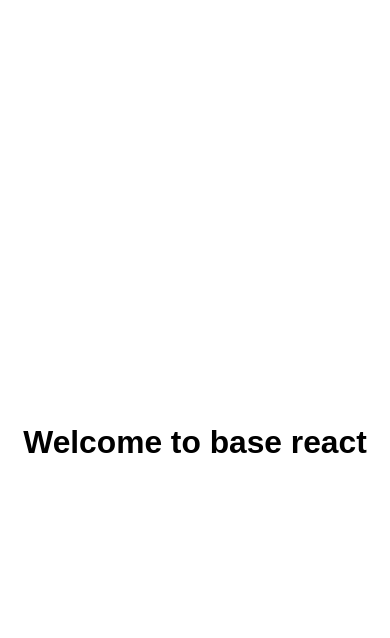
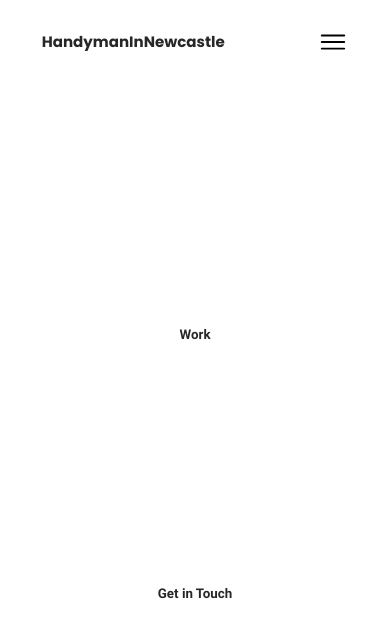
Before and after one commit to pmita/project-ALPHA, a React (Create React App) app: page / in a window 390 px wide. Shown: the top 638 px of the page. Built offline with nearby package versions, Linux system fonts and the light colour scheme.

Commit message:
adding intial UI for our component

```diff
--- a/src/App.js
+++ b/src/App.js
@@ -1,7 +1,10 @@
+// COMPONENTS
+import Navigation from './layout/Navigation';
+
 function App() {
   return (
     <div className="App">
-      <h1>Welcome to base react</h1>
+      <Navigation />
     </div>
   );
 }
--- /dev/null
+++ b/src/layout/Navigation/component.js
@@ -0,0 +1,20 @@
+import { Link } from 'react-router-dom';
+// ASSETS
+import burgerIcon from '../../assets/images/svg/burger.svg';
+// STYLES
+import './style.scss';
+
+function Navigation() {
+  return (
+    <nav>
+      <h4 id="nav-logo">HandymanInNewcastle</h4>
+      <ul className="nav-items active">
+        <li><Link to="/">Work</Link></li>
+        <li><Link to="/">Get in Touch</Link></li>
+      </ul>
+      <img className="nav-burger" src={burgerIcon} alt="toggle menu icon" />
+    </nav>
+  );
+}
+
+export default Navigation;
--- /dev/null
+++ b/src/layout/Navigation/index.js
@@ -0,0 +1,3 @@
+import Navigation from './component';
+
+export default Navigation;
--- /dev/null
+++ b/src/layout/Navigation/style.scss
@@ -0,0 +1,61 @@
+@import '../../styles/functions/mixins';
+@import '../../styles//base/variables';
+
+nav{
+  min-height: 10vh;
+  width: 100%;
+  position: relative;
+  @include flex(row, space-between, center);
+  padding: 1rem 5rem;
+  background-color: $white;
+  color: $black;
+}
+
+#nav-logo{
+  flex: 1;
+  font-family: 'Poppins-Bold', sans-serif;
+}
+
+.nav-items{
+  flex: 1;
+  @include flex(row, space-evenly, center);
+  li a{
+    font-family: 'Roboto-Bold', sans-serif;
+    color: $black;
+    font-size: $h5;
+    transition: all 0.3s ease-in;
+    cursor: pointer;
+    &:hover{
+      opacity: 0.75;
+    }
+  }
+}
+
+.nav-burger{
+  height: 30px;
+  width: 30px;
+  font-weight: 400;
+  display: none;
+  cursor: pointer;
+}
+
+@media only screen and (max-width: 768px){
+  .nav-burger{
+    display: inline-block;
+  }
+
+  .nav-items{
+    position: absolute;
+    height: 90vh;
+    width: 100%;
+    top: 10vh;
+    right: 0%;
+    transform: translateX(100%);
+    transition: all 0.3s ease-in;
+    z-index: 2;
+    @include flex(column, spav, center);
+    &.active{
+      transform: translateX(0%);
+    }
+  }
+}
--- a/src/styles/App.scss
+++ b/src/styles/App.scss
@@ -7,7 +7,4 @@
     background: $white;
     min-height: 100vh;
     width: 100%;
-    padding-top: 5rem;
-    display: grid;
-    place-items: center;
 }
--- a/src/styles/abstract/_global.scss
+++ b/src/styles/abstract/_global.scss
@@ -49,7 +49,7 @@
     padding: 0;
     margin: 0;
     box-sizing: border-box;
-    font-family: sans-serif;
+    font-family: 'Roboto-regular', sans-serif;
   }
 
   *::before,
@@ -60,7 +60,7 @@
   html {
     font-size: 62.5%;
     line-height: 1.3;
-    font-family: sans-serif;
+    font-family: 'Roboto-regular', sans-serif;
   }
 
   body{
@@ -84,6 +84,14 @@
   }
   h6 {
     font-size: $h6;
+  }
+
+  a{
+    text-decoration: none;
+  }
+
+  li{
+    list-style-type: none;
   }
 
   //Inputs
--- a/src/styles/base/_variables.scss
+++ b/src/styles/base/_variables.scss
@@ -2,6 +2,7 @@
 $black: #272727;
 $white: #FFFFFF;
 $grey: #F7F8FA;
+$brown: #C7B4A5;
 
 //Font sizes
 $h1: 3.8rem;
@@ -12,4 +13,4 @@ $h5: 1.6rem;
 $h6: 1.4rem;
 
 //miscelleneous
-$transition : all 1s ease-in;
+$transition : all 0.3s ease-in;
```
Also changed, not shown: src/assets/images/svg/burger.svg (added).
